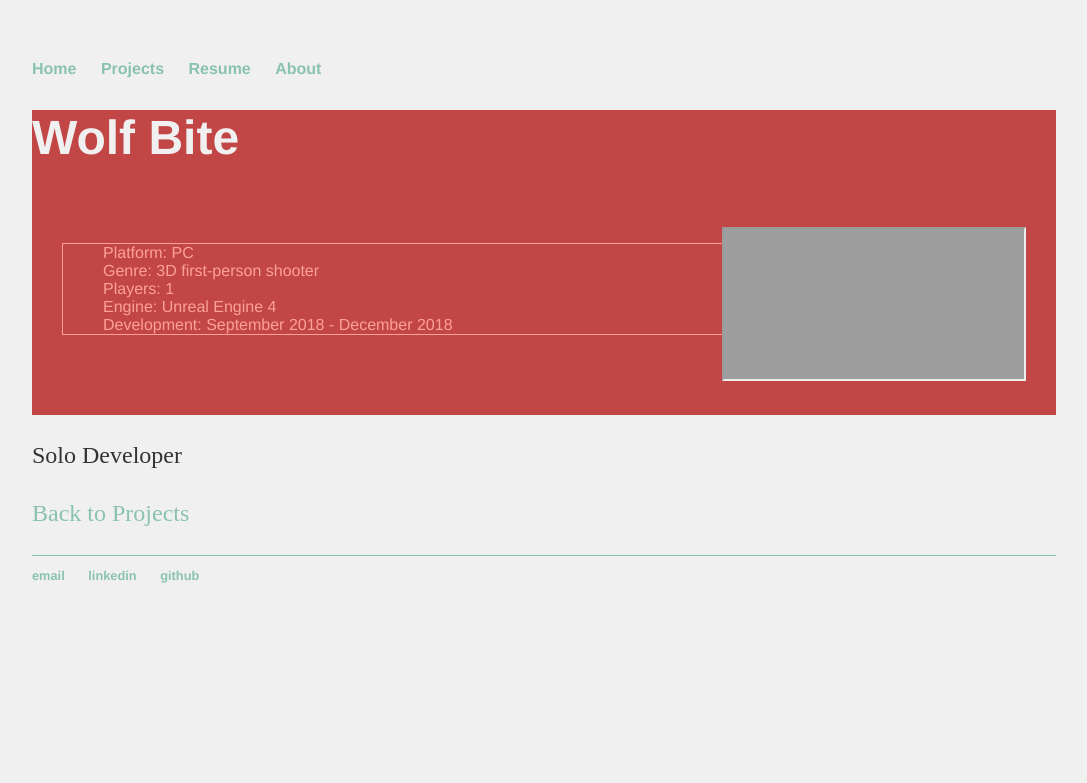
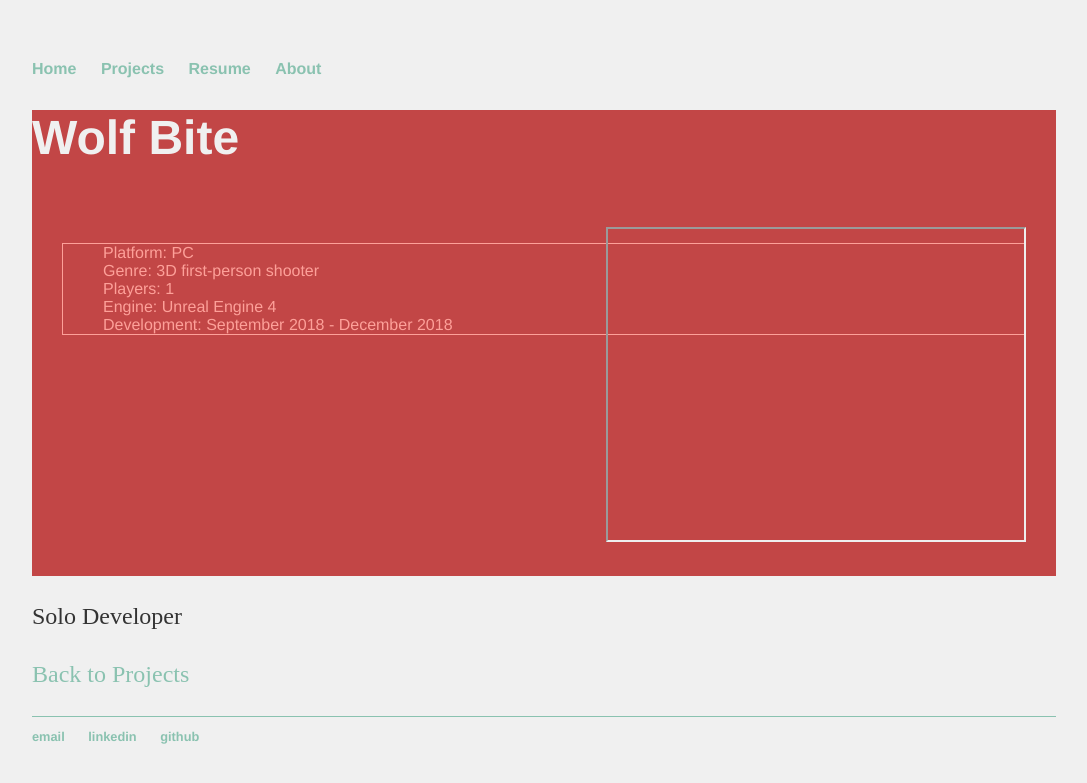
Before and after one commit to digigrant/digigrant.github.io, a Jekyll site: the page built from projects/wolf-bite.html, in a window 1280 px wide. Shown: the top 783 px of the page, without its empty margins (96-1183 px from the left). Built offline with Jekyll 4.4.1, drawn with Linux system fonts in a browser that asks for light colours.

Commit message:
Update projects.html

```diff
--- a/_layouts/projects.html
+++ b/_layouts/projects.html
@@ -5,7 +5,7 @@ layout: default
   <h1>{{ page.title }}</h1>
   <div class="project-container">
     <div class="video">
-      <iframe width="100%" height="100%" src={{page.video-url}} frameborder="0" allow="accelerometer; encrypted-media; gyroscope; picture-in-picture" allowfullscreen></iframe>
+      <iframe width="420" height="315" src={{page.video-url}}></iframe>
     </div>
     <ul class="specs">
       <li>Platform: {{ page.platform }}</li>
```
